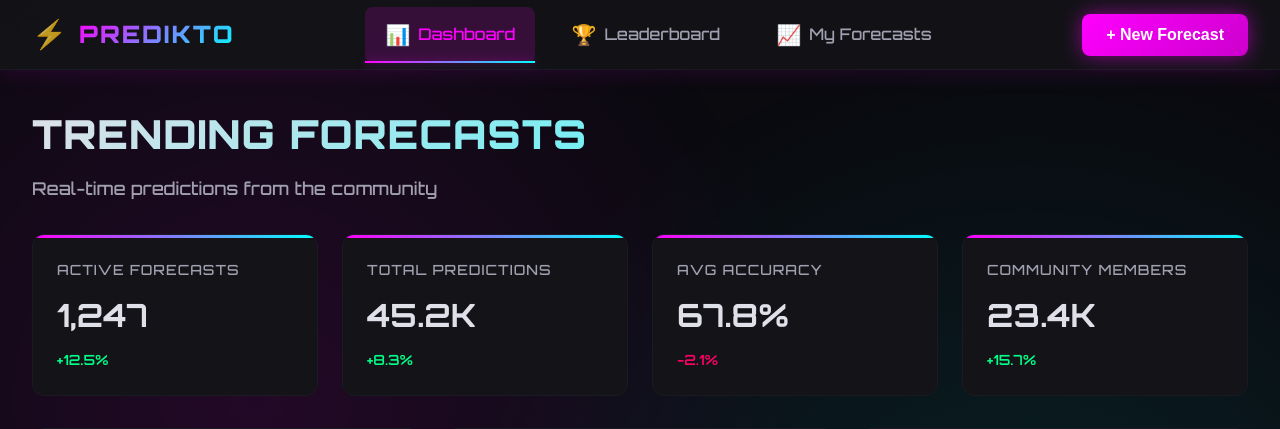
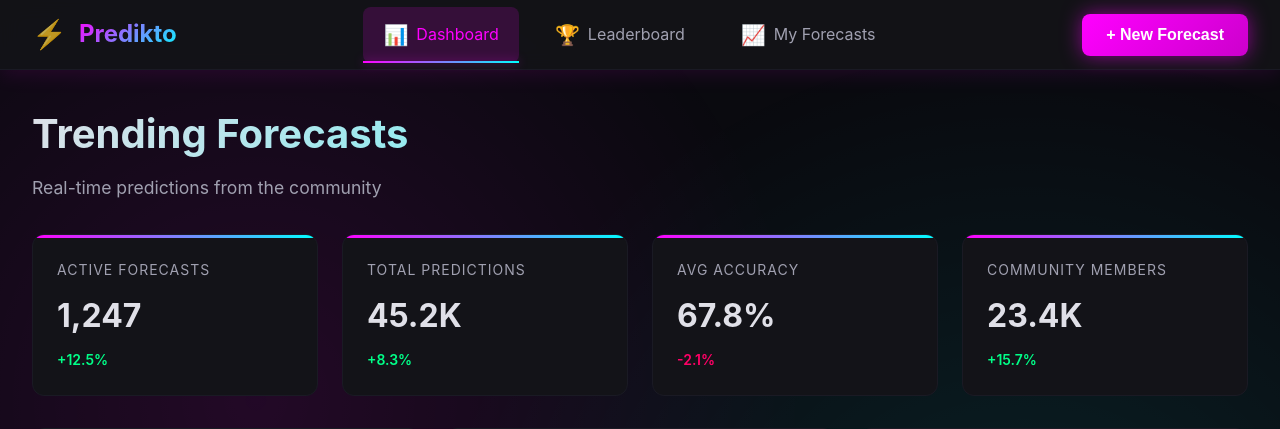
Before and after one commit to bidiazieu2024-hub/flask-demo, a Flask app: page / in a window 1280 px wide. Shown: the top 429 px of the page. Run offline with Flask 3, Linux system fonts and the light colour scheme.

Commit message:
Update styles.css

```diff
--- a/static/styles.css
+++ b/static/styles.css
@@ -19,14 +19,12 @@
   --glow-cyan: rgba(0, 255, 255, 0.5);
 }
 
-/* Apply Orbitron cyberpunk font to body */
 body {
-  font-family: "Orbitron", -apple-system, BlinkMacSystemFont, "Segoe UI", "Roboto", sans-serif;
+  font-family: -apple-system, BlinkMacSystemFont, "Segoe UI", "Roboto", "Oxygen", "Ubuntu", "Cantarell", sans-serif;
   background: var(--dark-bg);
   color: var(--text-primary);
   line-height: 1.6;
   overflow-x: hidden;
-  font-weight: 500;
 }
 
 /* Cyberpunk Background Effect */
@@ -85,72 +83,11 @@ body::before {
   }
 }
 
-/* Enhanced brand name with glitch effect */
 .brand-name {
   background: linear-gradient(135deg, var(--magenta), var(--cyan));
   -webkit-background-clip: text;
   -webkit-text-fill-color: transparent;
   background-clip: text;
-  font-weight: 900;
-  letter-spacing: 2px;
-  text-transform: uppercase;
-  position: relative;
-}
-
-.brand-name::before {
-  content: "Predikto";
-  position: absolute;
-  left: -2px;
-  top: 0;
-  color: var(--magenta);
-  opacity: 0.7;
-  z-index: -1;
-  animation: glitch1 3s infinite;
-}
-
-.brand-name::after {
-  content: "Predikto";
-  position: absolute;
-  left: 2px;
-  top: 0;
-  color: var(--cyan);
-  opacity: 0.7;
-  z-index: -1;
-  animation: glitch2 3s infinite;
-}
-
-@keyframes glitch1 {
-  0%,
-  90%,
-  100% {
-    transform: translate(0);
-  }
-  92% {
-    transform: translate(-2px, 0);
-  }
-  94% {
-    transform: translate(2px, 0);
-  }
-  96% {
-    transform: translate(-1px, 0);
-  }
-}
-
-@keyframes glitch2 {
-  0%,
-  90%,
-  100% {
-    transform: translate(0);
-  }
-  91% {
-    transform: translate(2px, 0);
-  }
-  93% {
-    transform: translate(-2px, 0);
-  }
-  95% {
-    transform: translate(1px, 0);
-  }
 }
 
 .nav-links {
@@ -266,17 +203,14 @@ body::before {
   margin-bottom: 2rem;
 }
 
-/* Enhanced section title with better font weight */
 .section-title {
   font-size: 2.5rem;
-  font-weight: 900;
+  font-weight: 700;
   background: linear-gradient(135deg, var(--text-primary), var(--cyan));
   -webkit-background-clip: text;
   -webkit-text-fill-color: transparent;
   background-clip: text;
   margin-bottom: 0.5rem;
-  letter-spacing: 1px;
-  text-transform: uppercase;
 }
 
 .section-subtitle {
```
